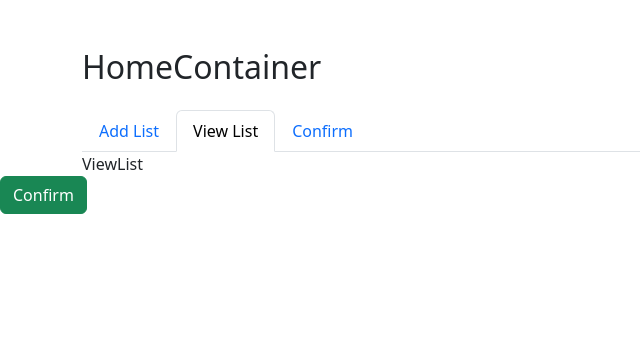
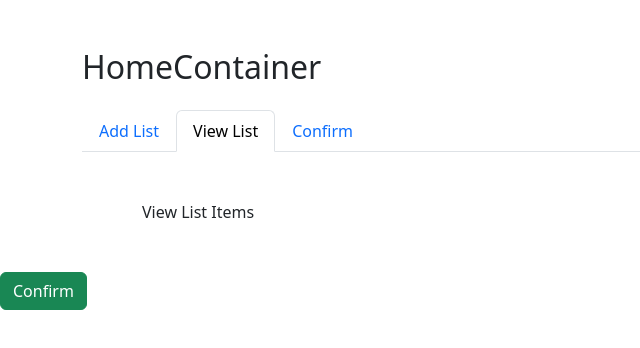
Before and after one commit to AshokAshok24/react-redux-popup, a Next.js app: page / in a window 1280 px wide. Both pictures are taken after a click on the tab "View List". Shown: the top 348 px of the page, without its empty margins (0-640 px from the left). Built offline with nearby package versions, Linux system fonts and the light colour scheme.

Commit message:
View List

```diff
--- a/components/ViewList.jsx
+++ b/components/ViewList.jsx
@@ -3,7 +3,11 @@ import React from 'react'
 const ViewList = () => {
     return (
         <>
-            <div>ViewList</div>
+            <div className='container m-5'>
+
+                <div>View List Items</div>
+
+            </div>
 
         </>
     )
```
